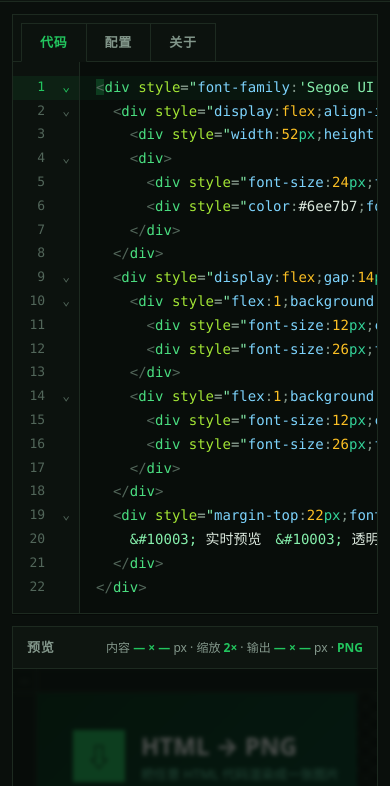
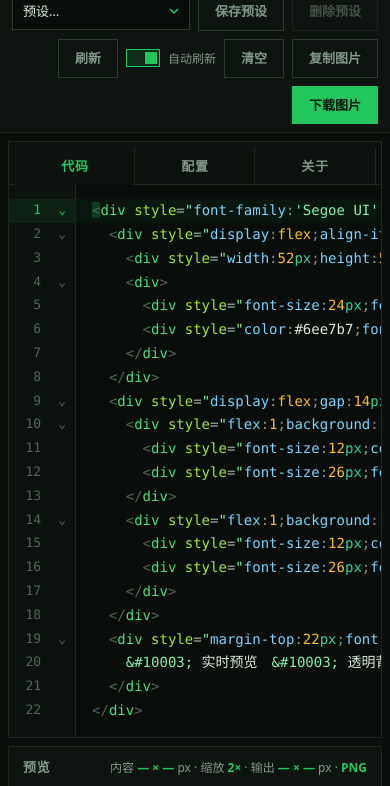
Before and after one commit to XiaoluoFoxington/html2png, a plain HTML site: page index.html in a window 390 px wide. Shown: the part 58-844 px from the top of the page. Drawn offline with Linux system fonts and the light colour scheme.

Commit message:
响应式适配：平板单栏、手机顶栏换行与隐藏标尺
- 断点：>980px 左右 50% 分栏；<=980px 单栏堆叠、整页滚动、
  隐藏品牌副标题；<=768px 手机模式
- 手机模式：顶栏自动换行（保留全部功能、不再横向滚动）、
  间距紧凑、面板高度自适应、标签均分整行更易触控、
  隐藏预览标尺让舞台铺满
- 修复：顶栏控件禁止 flex 收缩（空间不足时整行滚动，
  不再把「自动刷新」开关压扁变形）
- 冒烟测试新增 4 项：手机视口无横向溢出 / 单栏堆叠 /
  标尺隐藏 / 顶栏换行
- README 同步更新响应式说明

```diff
--- a/css/components.css
+++ b/css/components.css
@@ -380,7 +380,6 @@ kbd {
   display: flex;
   flex: none;
   background: transparent;
-  padding: 8px 8px 0;
   border-bottom: 1px solid var(--border);
 }
 
@@ -391,7 +390,7 @@ kbd {
   letter-spacing: 0.06em;
   color: var(--text-dim);
   background: transparent;
-  border: 1px solid var(--border);
+  border-left: 1px solid var(--border);
   border-bottom-color: transparent; /* 未选中：露出容器分隔线 */
   /* 相邻标签边框合并、底边下沉 1px 与容器分隔线对齐 */
   margin: 0 -1px -1px 0;
@@ -399,6 +398,12 @@ kbd {
   user-select: none;
   transition: color 0.15s var(--ease), background 0.15s var(--ease),
     border-color 0.15s var(--ease);
+}
+.tab:first-child{
+  border-left: none;
+}
+.tab:last-child{
+  border-right: 1px solid var(--border);
 }
 .tab:hover {
   color: var(--text);
--- a/css/layout.css
+++ b/css/layout.css
@@ -62,6 +62,11 @@
   gap: 10px;
 }
 
+/* 顶栏控件禁止收缩：空间不足时整行滚动，而不是把某个控件压扁 */
+.header-actions > * {
+  flex: none;
+}
+
 .header-actions .select {
   min-width: 150px;
 }
@@ -111,7 +116,13 @@
   color: var(--text-faint);
 }
 
-/* ---------- 响应式 ---------- */
+/* ---------- 响应式 ----------
+   断点：
+   - >980px   桌面：左右 50% 分栏（固定视口高度，页面不滚动）
+   - ≤980px   平板/窄窗：单栏堆叠、整页滚动；隐藏品牌副标题
+   - ≤768px   手机：顶栏允许换行（保留全部功能）、间距紧凑、
+              面板高度自适应、标签均分整行 */
+
 @media (max-width: 980px) {
   .app {
     height: auto;
@@ -123,4 +134,43 @@
   .panel {
     min-height: 420px;
   }
+  /* 顶栏空间紧张：隐藏品牌副标题 */
+  .brand p {
+    display: none;
+  }
 }
+
+@media (max-width: 768px) {
+  .app {
+    grid-template-rows: auto 1fr;
+  }
+  .app-header {
+    flex-wrap: wrap;
+    padding: 8px 12px;
+    gap: 8px 12px;
+  }
+  .header-actions {
+    flex-wrap: wrap;
+    justify-content: flex-end;
+    gap: 8px;
+  }
+  .header-actions .select {
+    flex: 1 1 140px;
+  }
+  .app-body {
+    padding: 8px;
+    gap: 8px;
+  }
+  .panel {
+    min-height: 360px;
+  }
+  /* 标签均分整行，触控更易点按 */
+  .tabs {
+    padding: 6px 6px 0;
+  }
+  .tab {
+    flex: 1;
+    padding: 8px 10px;
+    text-align: center;
+  }
+}
--- a/css/preview.css
+++ b/css/preview.css
@@ -278,3 +278,19 @@
   align-items: center;
   gap: 8px;
 }
+
+/* ---------- 响应式：手机隐藏标尺，预览舞台铺满 ---------- */
+@media (max-width: 768px) {
+  .preview-stage {
+    grid-template-columns: minmax(0, 1fr);
+    grid-template-rows: minmax(0, 1fr);
+  }
+  .ruler-corner,
+  .ruler-x,
+  .ruler-y {
+    display: none;
+  }
+  .stage-scroll {
+    grid-area: 1 / 1;
+  }
+}
--- a/index.html
+++ b/index.html
@@ -9,10 +9,10 @@
   <link rel="icon" type="image/svg+xml" href="assets/favicon.svg">
   <link rel="stylesheet" href="css/tokens.css?v=5">
   <link rel="stylesheet" href="css/base.css?v=5">
-  <link rel="stylesheet" href="css/layout.css?v=7">
+  <link rel="stylesheet" href="css/layout.css?v=8">
   <link rel="stylesheet" href="css/components.css?v=10">
   <link rel="stylesheet" href="css/editor.css?v=6">
-  <link rel="stylesheet" href="css/preview.css?v=6">
+  <link rel="stylesheet" href="css/preview.css?v=7">
 </head>
 <body>
   <div class="app">
@@ -189,7 +189,7 @@
               <tr><td><kbd>Ctrl</kbd> + <kbd>F</kbd></td><td>编辑器内查找</td></tr>
               <tr><td><kbd>Ctrl</kbd> + <kbd>Shift</kbd> + <kbd>F</kbd></td><td>编辑器内替换</td></tr>
               <tr><td><kbd>Ctrl</kbd> + <kbd>Z</kbd> / <kbd>Ctrl</kbd> + <kbd>Shift</kbd> + <kbd>Z</kbd></td><td>撤销 / 重做</td></tr>
-              <tr><td><kbd>Alt</kbd> + 点击</td><td>多光标编辑</td></tr>
+              <tr><td><kbd>Ctrl</kbd> + 点击</td><td>多光标编辑</td></tr>
               <tr><td><kbd>Ctrl</kbd> + <kbd>D</kbd></td><td>选中下一个匹配项</td></tr>
             </table>
 
```
Also changed, not shown: tools/editor-bundle/smoke.mjs (+22 -1 lines), README.md.
